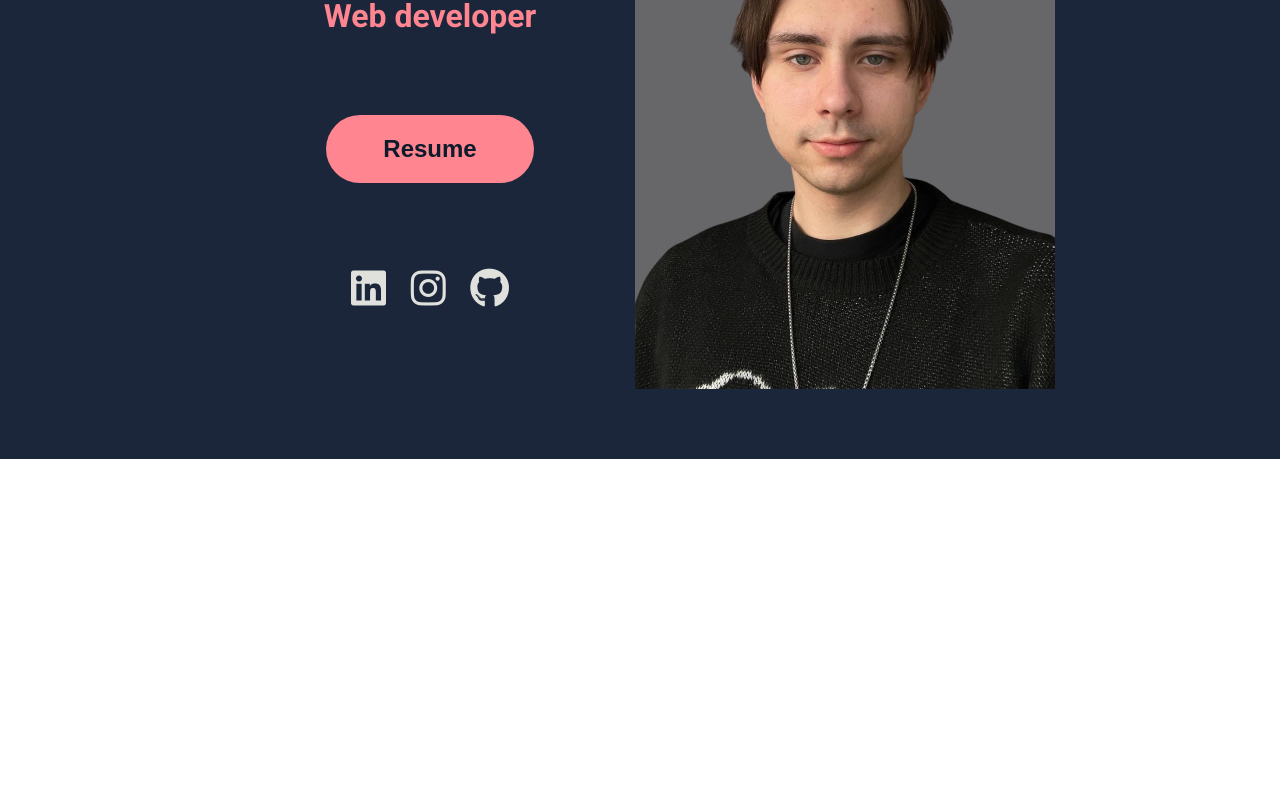
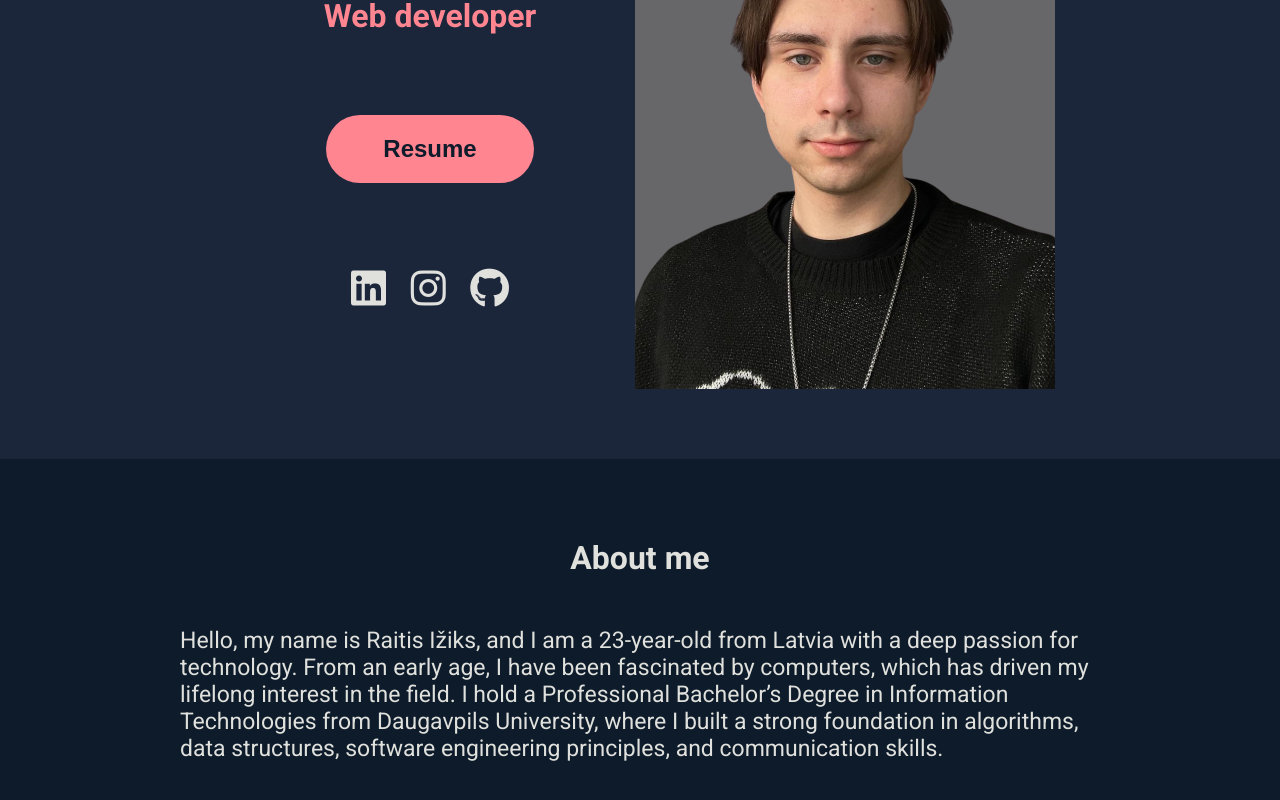
Before and after one commit to Raitis128/Porfolio, a React (Vite) app: page / in a window 1280 px wide. Shown: the part 332-1132 px from the top of the page. Before the commit the page ends 800 px from the top, so only its background shows below. Built offline with nearby package versions, Linux system fonts and the light colour scheme.

Commit message:
Add jsx code and styles for about component

```diff
--- a/src/App.jsx
+++ b/src/App.jsx
@@ -1,11 +1,13 @@
 import Navigation from "./components/navigation/navigation.component";
 import Header from "./components/header/header.component";
+import About from "./components/about/about.component";
 
 function App() {
   return (
     <>
       <Navigation />
       <Header />
+      <About />
     </>
   );
 }
--- a/src/components/about/about.component.jsx
+++ b/src/components/about/about.component.jsx
@@ -0,0 +1,20 @@
+import { AboutArticle } from "./about.styles";
+
+const About = () => {
+  return (
+    <AboutArticle id="about">
+      <h2>About me</h2>
+      <p>
+        Hello, my name is Raitis Ižiks, and I am a 23-year-old from Latvia with
+        a deep passion for technology. From an early age, I have been fascinated
+        by computers, which has driven my lifelong interest in the field. I hold
+        a Professional Bachelor’s Degree in Information Technologies from
+        Daugavpils University, where I built a strong foundation in algorithms,
+        data structures, software engineering principles, and communication
+        skills.
+      </p>
+    </AboutArticle>
+  );
+};
+
+export default About;
--- /dev/null
+++ b/src/components/about/about.styles.jsx
@@ -0,0 +1,50 @@
+import styled from "styled-components";
+
+export const AboutArticle = styled.article`
+  display: flex;
+  flex-direction: column;
+  color: var(--text-color-dark-primary);
+  background-color: var(--background-dark-primary);
+  align-items: center;
+  padding: 8rem 18rem;
+
+  h2 {
+    font-size: 3.2rem;
+    margin-bottom: 5rem;
+  }
+
+  p {
+    font-size: 2.6rem;
+  }
+
+  @media only screen and (max-width: 1440px) {
+    p {
+      font-size: 2.3rem;
+    }
+  }
+
+  @media only screen and (max-width: 1024px) {
+    padding: 4rem 7rem;
+
+    p {
+      font-size: 2rem;
+    }
+
+    h2 {
+      font-size: 2.4rem;
+      margin-bottom: 2rem;
+    }
+  }
+
+  @media only screen and (max-width: 760px) {
+    align-items: flex-start;
+
+    p {
+      font-size: 1.8rem;
+    }
+  }
+
+  @media only screen and (max-width: 425px) {
+    padding: 4rem 2rem;
+  }
+`;
```
Also changed, not shown: prev_files/index.html (+1 -14 lines), prev_files/styles.css (+1 -67 lines), src/components/about/about.styles.css (deleted).
